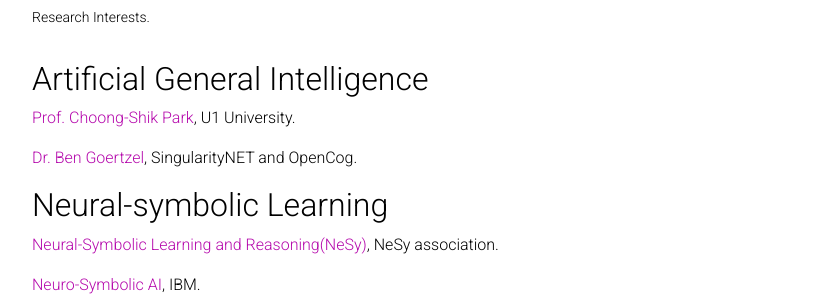
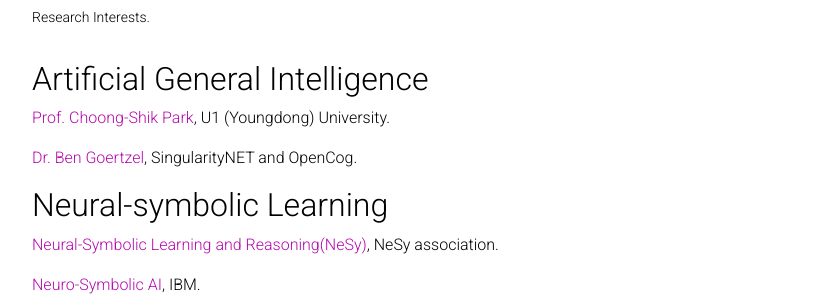
Before and after one commit to sijang/sijang.github.io, a Jekyll site: the page built from _pages/Interests.md, in a window 1280 px wide and 1081 px high. Shown: the part 153-453 px from the top of the window, without its empty margins (223-1055 px from the left). Built offline with Jekyll 4.4.1, drawn with Linux system fonts in a browser that asks for light colours; nearby versions of some CDN libraries; a style sheet for code colours, icons or effects is not loaded.

Commit message:
Update Interests.md

```diff
--- a/_pages/Interests.md
+++ b/_pages/Interests.md
@@ -7,7 +7,7 @@ nav: true
 ---
 
 ## Artificial General Intelligence
-  > [Prof. Choong-Shik Park](https://www.researchgate.net/profile/Choong-Shik-Park){:target="_blank"}, U1 University.
+  > [Prof. Choong-Shik Park](https://www.researchgate.net/profile/Choong-Shik-Park){:target="_blank"}, U1 (Youngdong) University.
 
   > [Dr. Ben Goertzel](http://goertzel.org){:target="_blank"}, SingularityNET and OpenCog.
 
```
